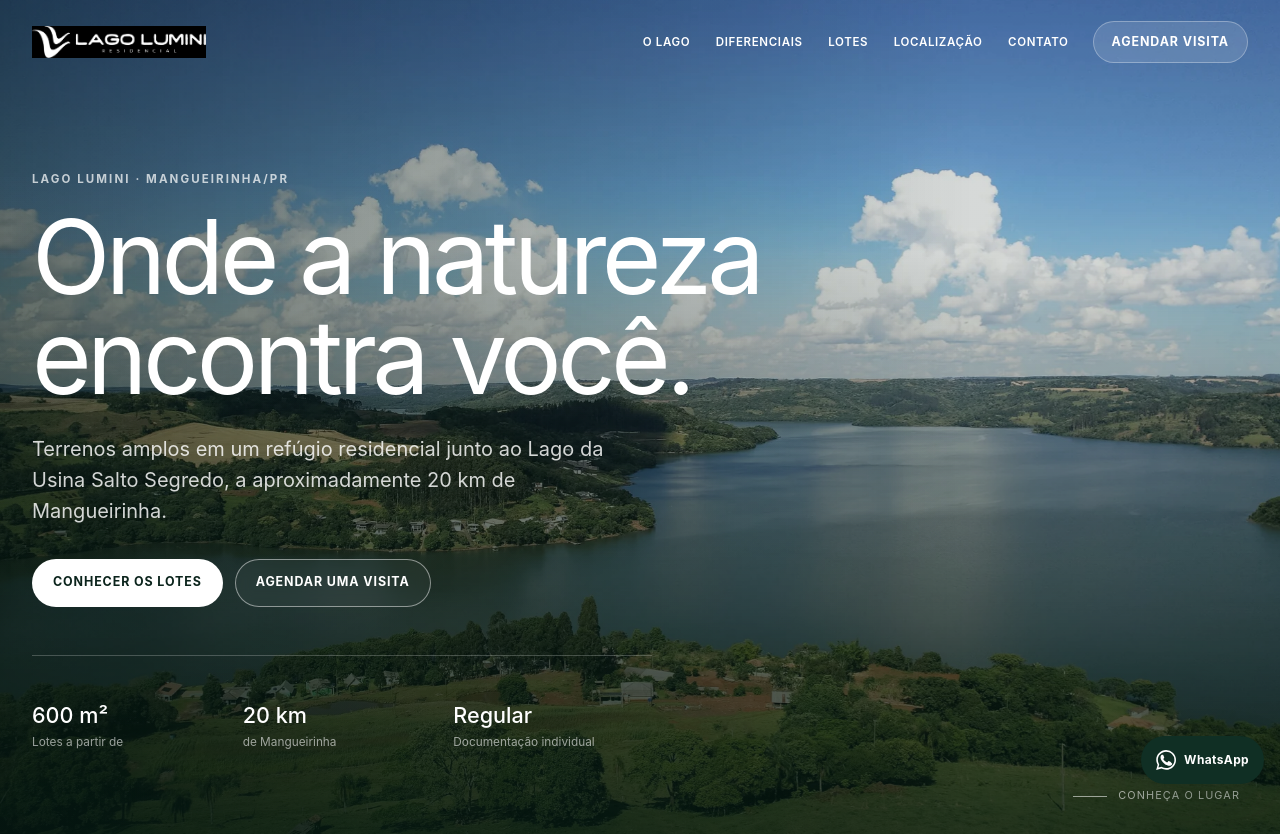
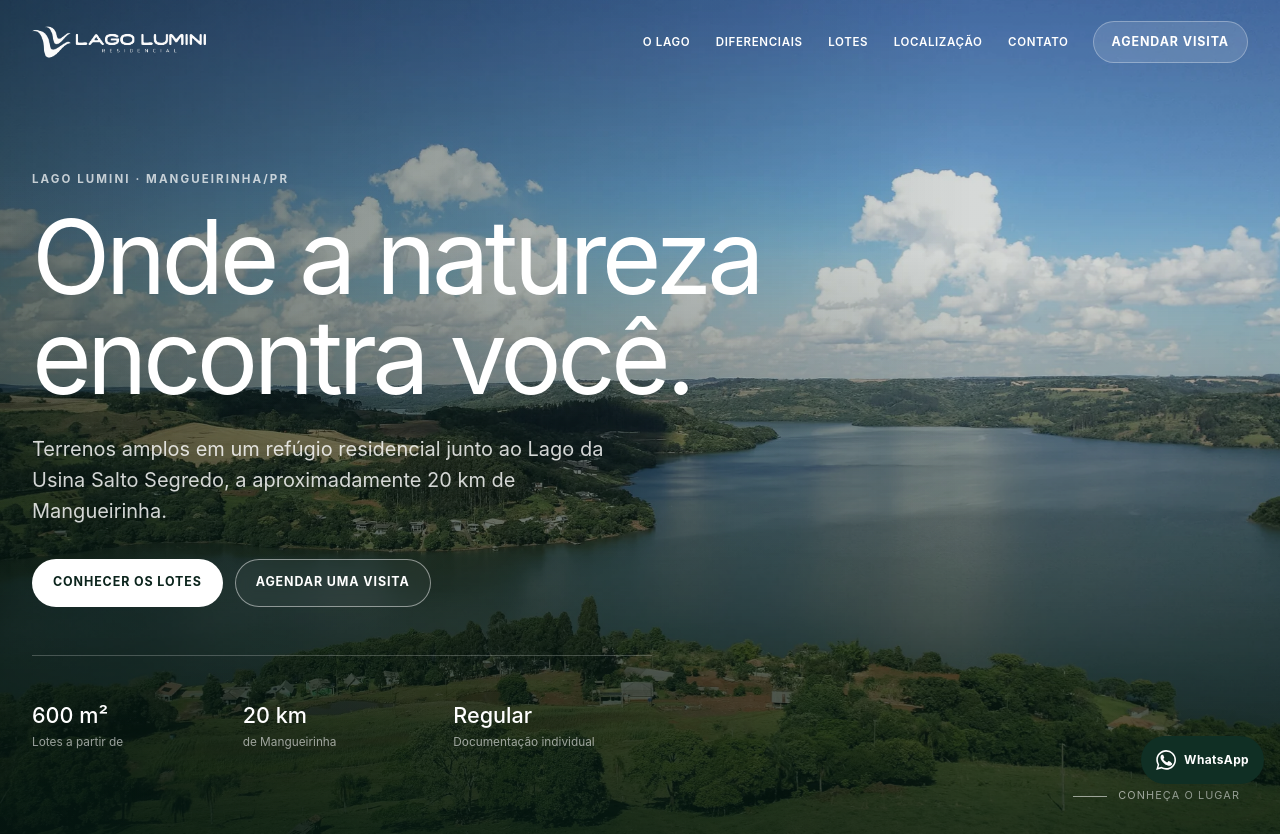
Before and after one commit to olucaskirsten/lago-lumini, a plain HTML site: page index.html in a window 1280 px wide. Shown: the top 834 px of the page. Drawn offline with Linux system fonts and the light colour scheme.

Commit message:
feat: update logo / adding feedback section

```diff
--- a/index.html
+++ b/index.html
@@ -21,8 +21,7 @@
   <header class="site-header" id="topo">
     <div class="container header-inner">
       <a class="brand" href="#inicio" aria-label="Lago Lumini - início">
-        <img class="brand-logo brand-logo--light" src="assets/logo/lago-lumini-light.png" alt="Lago Lumini Residencial">
-        <img class="brand-logo brand-logo--dark" src="assets/logo/lago-lumini-dark.png" alt="" aria-hidden="true">
+        <img src="assets/logo/logo-branca.png" alt="Lago Lumini Residencial">
       </a>
 
       <nav class="desktop-nav" aria-label="Navegação principal">
@@ -447,7 +446,7 @@
   <footer class="site-footer">
     <div class="container footer-grid">
       <div class="footer-brand">
-        <img src="assets/logo/lago-lumini-light.png" alt="Lago Lumini Residencial">
+        <img src="assets/logo/logo-branca.png" alt="Lago Lumini Residencial">
         <p>Um refúgio residencial junto ao lago, na região de Mangueirinha/PR.</p>
       </div>
       <div class="footer-nav">
```
Also changed, not shown: assets/logo/logo-branca.png (added).
